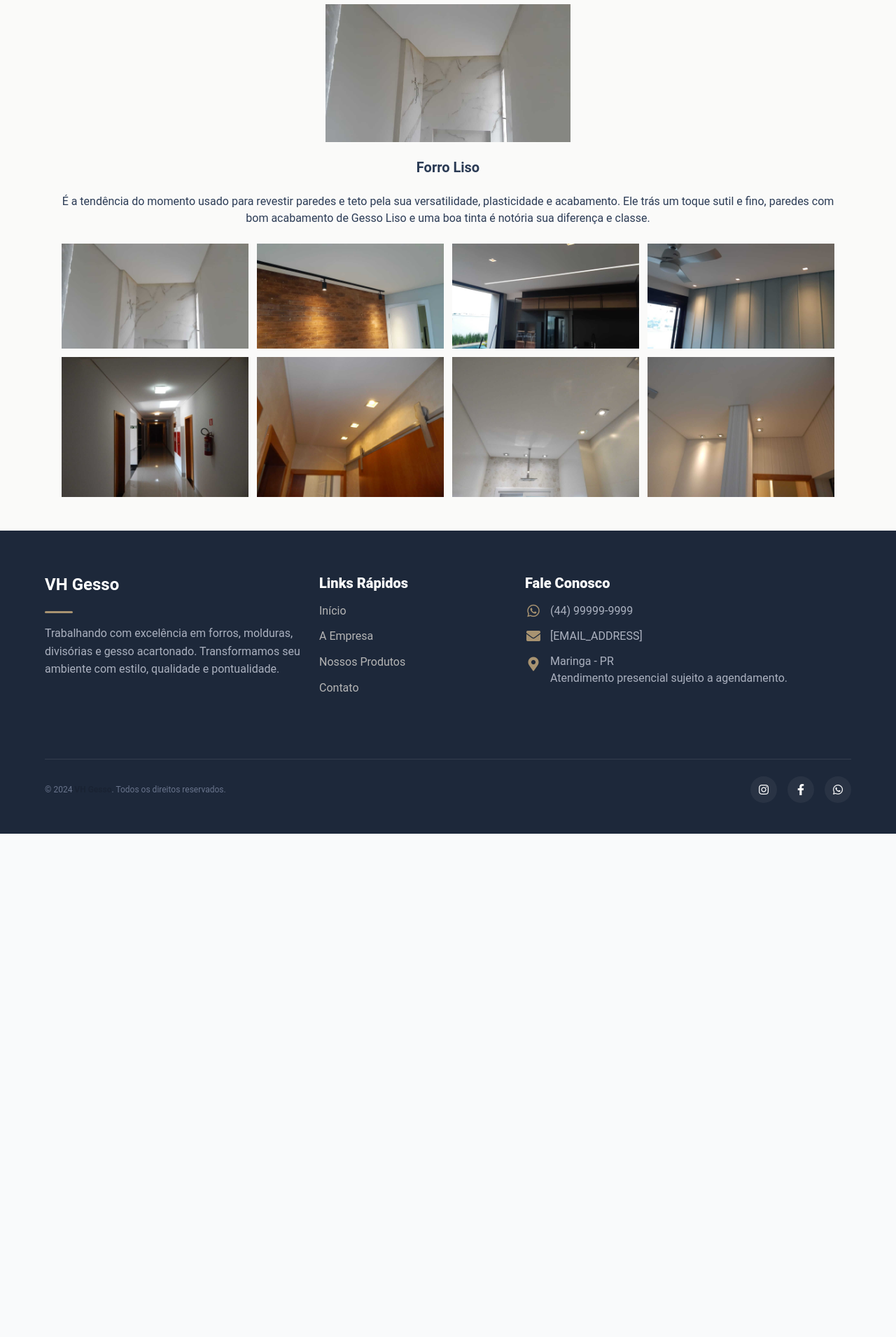
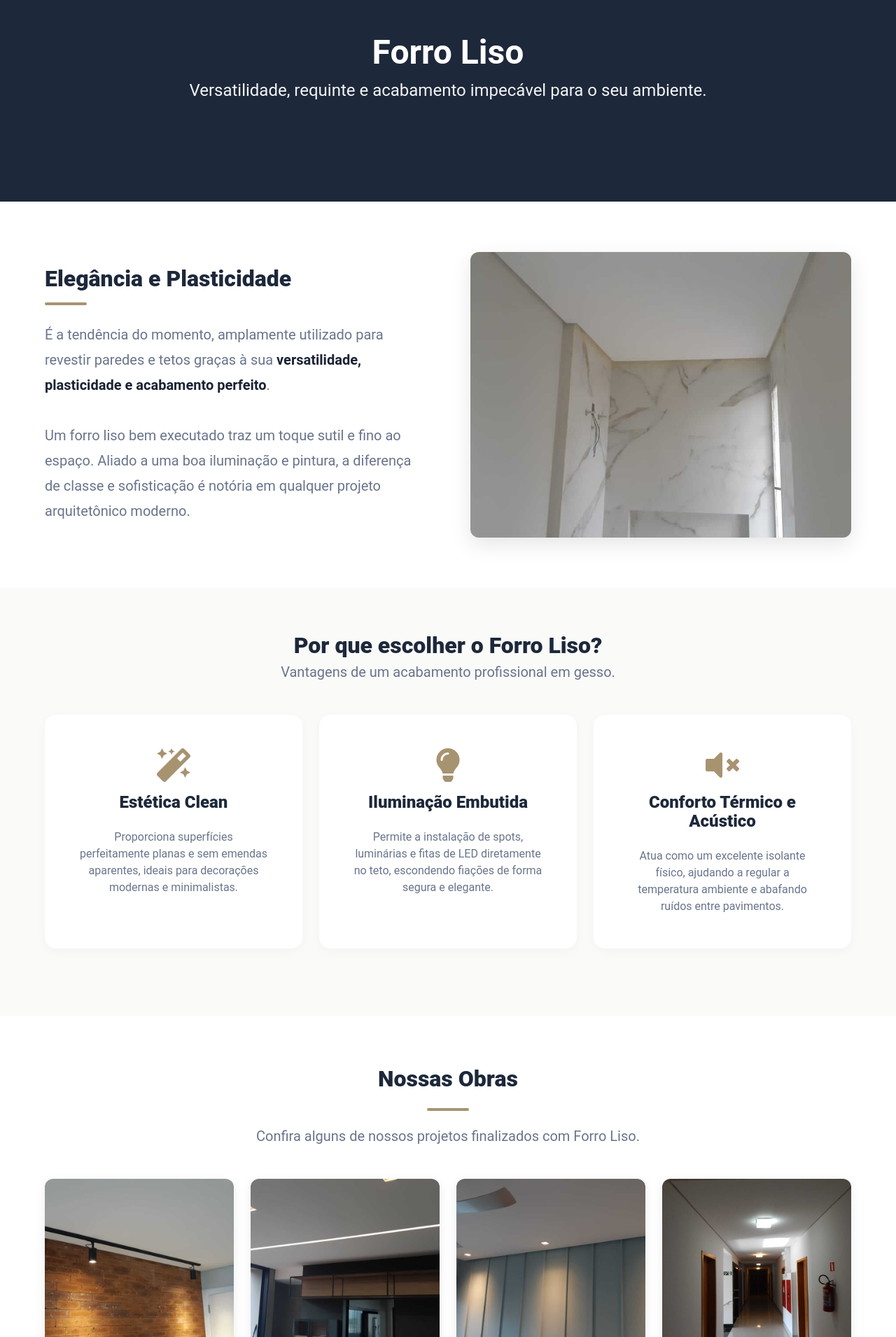
Before and after one commit to vabarboza/vhgesso-site-nuxt, a Nuxt app: page /produtos/ForroLiso in a window 1280 px wide. Shown: the part 1070-2980 px from the top of the page at 70% size. Before the commit the page ends 2261 px from the top, so only its background shows below. Built offline with nearby package versions, Linux system fonts and the light colour scheme.

Commit message:
Melhoria na pagina Forro Liso

```diff
--- a/pages/produtos/ForroLiso.vue
+++ b/pages/produtos/ForroLiso.vue
@@ -1,48 +1,132 @@
 <template>
-  <div>
-    <div class="container p-5">
-      <section class="bordered has-text-centered">
-        <p class="subtitle is-6 has-text-weight-semibold m-5">PRODUTOS</p>
+  <div class="forroliso-page has-background-white">
+    <!-- Hero Banner -->
+    <section class="hero is-medium" style="background-color: var(--bulma-dark);">
+      <div class="hero-body is-flex is-align-items-center is-justify-content-center">
+        <div class="container has-text-centered">
+          <h1 class="title is-1 has-text-weight-bold has-text-white animate__animated animate__fadeInDown">Forro Liso</h1>
+          <p class="subtitle is-4 mt-3 has-text-light animate__animated animate__fadeInUp animate__delay-1s">
+            Versatilidade, requinte e acabamento impecável para o seu ambiente.
+          </p>
+        </div>
+      </div>
     </section>
 
-      <section class="mt-2">
-        <div class="container">
-          <div class="columns is-mobile is-centered">
-            <div class="column is-narrow is-centered">
-              <figure class="image cursor-pointer hover-grow" @click="openModal(require('~/assets/images/produtos/forroliso/01.jpeg'))">
-                <img src="~/assets/images/produtos/forroliso/01.jpeg" style="width: 350px;" />
+    <!-- Apresentação (2 Colunas) -->
+    <section class="section py-6">
+      <div class="container my-5">
+        <div class="columns is-vcentered is-variable is-8">
+          <div class="column is-6">
+            <h2 class="title is-3 has-text-dark mb-4">Elegância e Plasticidade</h2>
+            <div class="divider mb-5"></div>
+            <p class="is-size-5 has-text-grey" style="line-height: 1.8;">
+              É a tendência do momento, amplamente utilizado para revestir paredes e tetos graças à sua <strong>versatilidade, plasticidade e acabamento perfeito</strong>.
+              <br><br>
+              Um forro liso bem executado traz um toque sutil e fino ao espaço. Aliado a uma boa iluminação e pintura, a diferença de classe e sofisticação é notória em qualquer projeto arquitetônico moderno.
+            </p>
+          </div>
+          <div class="column is-6">
+            <figure class="image is-4by3 image-produto p-2">
+              <img :src="imagensForro[0].src" alt="Ambiente com Forro Liso" style="border-radius: 12px; object-fit: cover; box-shadow: 0 10px 30px rgba(0,0,0,0.1);">
             </figure>
           </div>
         </div>
       </div>
     </section>
 
-      <section class="has-text-centered">
-        <p class="subtitle is-5 has-text-weight-semibold m-5">Forro Liso</p>
-        <p>É a tendência do momento usado para revestir paredes e teto pela sua versatilidade, plasticidade e
-          acabamento. Ele trás um toque sutil e fino, paredes com bom acabamento de Gesso Liso e uma boa tinta
-          é notória sua diferença e classe.</p>
-      </section>
+    <!-- Seção de Benefícios -->
+    <section class="section has-background-light py-6" style="background-color: #fafaf9 !important;">
+      <div class="container pt-4 pb-6">
+        <div class="has-text-centered mb-6">
+          <h2 class="title is-3 has-text-dark">Por que escolher o Forro Liso?</h2>
+          <p class="subtitle is-5 has-text-grey mt-2">Vantagens de um acabamento profissional em gesso.</p>
+        </div>
+        <div class="columns is-multiline is-centered">
+
+          <div class="column is-4">
+            <div class="card premium-card">
+              <div class="card-content has-text-centered p-6">
+                <span class="icon is-large has-text-primary mb-4">
+                  <i class="fas fa-magic fa-3x"></i>
+                </span>
+                <h3 class="title is-4 has-text-dark">Estética Clean</h3>
+                <p class="has-text-grey">
+                  Proporciona superfícies perfeitamente planas e sem emendas aparentes, ideais para decorações modernas e minimalistas.
+                </p>
+              </div>
+            </div>
           </div>
 
-    <div class="container pl-5 pr-5 pb-6">
-      <div class="fixed-grid has-4-cols has-1-cols-mobile">
-        <div class="grid">
-          <div class="cell" v-for="(img, idx) in imagensForro" :key="idx">
-            <figure class="image cursor-pointer hover-grow" @click="openModal(img.src)">
-              <img :src="img.src" :style="img.style" />
+          <div class="column is-4">
+            <div class="card premium-card">
+              <div class="card-content has-text-centered p-6">
+                <span class="icon is-large has-text-primary mb-4">
+                  <i class="fas fa-lightbulb fa-3x"></i>
+                </span>
+                <h3 class="title is-4 has-text-dark">Iluminação Embutida</h3>
+                <p class="has-text-grey">
+                  Permite a instalação de spots, luminárias e fitas de LED diretamente no teto, escondendo fiações de forma segura e elegante.
+                </p>
+              </div>
+            </div>
+          </div>
+
+          <div class="column is-4">
+            <div class="card premium-card">
+              <div class="card-content has-text-centered p-6">
+                <span class="icon is-large has-text-primary mb-4">
+                  <i class="fas fa-volume-mute fa-3x"></i>
+                </span>
+                <h3 class="title is-4 has-text-dark">Conforto Térmico e Acústico</h3>
+                <p class="has-text-grey">
+                  Atua como um excelente isolante físico, ajudando a regular a temperatura ambiente e abafando ruídos entre pavimentos.
+                </p>
+              </div>
+            </div>
+          </div>
+
+        </div>
+      </div>
+    </section>
+
+    <!-- Galeria de Fotos -->
+    <section class="section py-6">
+      <div class="container my-5">
+        <div class="has-text-centered mb-6">
+          <h2 class="title is-3 has-text-dark">Nossas Obras</h2>
+          <div class="divider mx-auto mb-5"></div>
+          <p class="subtitle is-5 has-text-grey mt-2">Confira alguns de nossos projetos finalizados com Forro Liso.</p>
+        </div>
+
+        <div class="columns is-multiline is-centered">
+          <div class="column is-3-desktop is-4-tablet is-6-mobile" v-for="(img, idx) in imagensGaleria" :key="idx">
+            <figure class="image is-1by1 cursor-pointer hover-grow gallery-item" @click="openModal(img.src)">
+              <img :src="img.src" alt="Projeto Forro Liso" style="object-fit: cover; width: 100%; height: 100%;">
             </figure>
           </div>
         </div>
       </div>
+    </section>
+
+    <!-- Call to Action Banner -->
+    <section class="hero is-primary is-small action-banner" style="background-color: var(--bulma-dark);">
+      <div class="hero-body px-5 py-6">
+        <div class="container has-text-centered">
+          <h2 class="title is-3 has-text-white mb-4">Inspire-se para o seu projeto?</h2>
+          <p class="subtitle is-5 has-text-grey-light mb-5">Nossa equipe especialista está pronta para transformar seu ambiente.</p>
+          <NuxtLink to="/contato" class="button is-primary is-medium is-rounded has-text-weight-bold cta-btn">
+            Solicitar Orçamento Gratuito <i class="fas fa-arrow-right ml-2"></i>
+          </NuxtLink>
         </div>
+      </div>
+    </section>
 
     <!-- Modal -->
     <div class="modal" :class="{'is-active': isModalOpen}">
       <div class="modal-background" @click="closeModal"></div>
       <div class="modal-content has-text-centered">
         <p class="image">
-          <img :src="currentModalImage" style="max-height: 85vh; width: auto; object-fit: contain; margin: 0 auto; display: block;" />
+          <img :src="currentModalImage" style="max-height: 85vh; width: auto; object-fit: contain; margin: 0 auto; display: block; border-radius: 8px;" />
         </p>
       </div>
       <button class="modal-close is-large" aria-label="close" @click="closeModal"></button>
@@ -53,20 +137,40 @@
 
 <script>
 export default {
+  name: 'ForroLisoPage',
+  head() {
+    return {
+      title: 'Forro Liso',
+      meta: [
+        {
+          hid: 'description',
+          name: 'description',
+          content: 'O Forro Liso é a tendência do momento para revestir paredes e tetos, oferecendo estética clean, iluminação embutida e isolamento.'
+        }
+      ]
+    }
+  },
   data() {
     return {
       isModalOpen: false,
       currentModalImage: '',
       imagensForro: [
-        { src: require('~/assets/images/produtos/forroliso/01.jpeg'), style: '' },
-        { src: require('~/assets/images/produtos/forroliso/02.jpeg'), style: '' },
-        { src: require('~/assets/images/produtos/forroliso/03.jpeg'), style: '' },
-        { src: require('~/assets/images/produtos/forroliso/04.jpeg'), style: '' },
-        { src: require('~/assets/images/produtos/forroliso/05.jpeg'), style: 'width: 350px;' },
-        { src: require('~/assets/images/produtos/forroliso/06.jpeg'), style: 'width: 350px;' },
-        { src: require('~/assets/images/produtos/forroliso/07.jpeg'), style: 'width: 350px;' },
-        { src: require('~/assets/images/produtos/forroliso/08.jpeg'), style: 'width: 350px;' }
+        { src: require('~/assets/images/produtos/forroliso/01.jpeg') },
+        { src: require('~/assets/images/produtos/forroliso/02.jpeg') },
+        { src: require('~/assets/images/produtos/forroliso/03.jpeg') },
+        { src: require('~/assets/images/produtos/forroliso/04.jpeg') },
+        { src: require('~/assets/images/produtos/forroliso/05.jpeg') },
+        { src: require('~/assets/images/produtos/forroliso/06.jpeg') },
+        { src: require('~/assets/images/produtos/forroliso/07.jpeg') },
+        { src: require('~/assets/images/produtos/forroliso/08.jpeg') }
       ]
+    }
+  },
+  computed: {
+    imagensGaleria() {
+      // Retorna as imagens a partir da segunda (índice 1) para a galeria,
+      // pois a primeira (índice 0) está sendo exibida no topo.
+      return this.imagensForro.slice(1);
     }
   },
   mounted() {
@@ -94,13 +198,72 @@ export default {
 </script>
 
 <style scoped>
+.divider {
+  height: 4px;
+  width: 60px;
+  background-color: var(--bulma-primary);
+  border-radius: 2px;
+}
+.mx-auto {
+  margin-left: auto;
+  margin-right: auto;
+}
+
+.image-produto {
+  position: relative;
+}
+.image-produto::before {
+  content: '';
+  position: absolute;
+  top: -15px;
+  left: -15px;
+  right: 35px;
+  bottom: 35px;
+  background-color: var(--bulma-primary);
+  border-radius: 12px;
+  z-index: -1;
+  opacity: 0.15;
+}
+
+.premium-card {
+  height: 100%;
+  border-radius: 16px;
+  border: none;
+  box-shadow: 0 4px 15px rgba(0,0,0,0.03);
+  transition: all 0.3s cubic-bezier(0.25, 0.8, 0.25, 1);
+  background: white;
+}
+.premium-card:hover {
+  transform: translateY(-8px);
+  box-shadow: 0 15px 35px rgba(0, 0, 0, 0.08);
+}
+
+.gallery-item {
+  border-radius: 12px;
+  overflow: hidden;
+  box-shadow: 0 4px 15px rgba(0,0,0,0.08);
+}
 .cursor-pointer {
   cursor: pointer;
 }
 .hover-grow {
-  transition: transform 0.3s ease;
+  transition: transform 0.4s cubic-bezier(0.25, 0.8, 0.25, 1), box-shadow 0.4s ease;
 }
 .hover-grow:hover {
-  transform: scale(1.03);
+  transform: scale(1.05);
+  box-shadow: 0 15px 30px rgba(0,0,0,0.15);
+  z-index: 2;
+}
+
+.action-banner {
+  border-top: 4px solid var(--bulma-primary);
+}
+.cta-btn {
+  box-shadow: 0 4px 15px rgba(168, 148, 115, 0.3) !important;
+  transition: transform 0.2s ease, box-shadow 0.2s ease;
+}
+.cta-btn:hover {
+  transform: translateY(-2px);
+  box-shadow: 0 6px 20px rgba(168, 148, 115, 0.5) !important;
 }
 </style>
```
Lines whose indentation alone changed are shown as unchanged.
